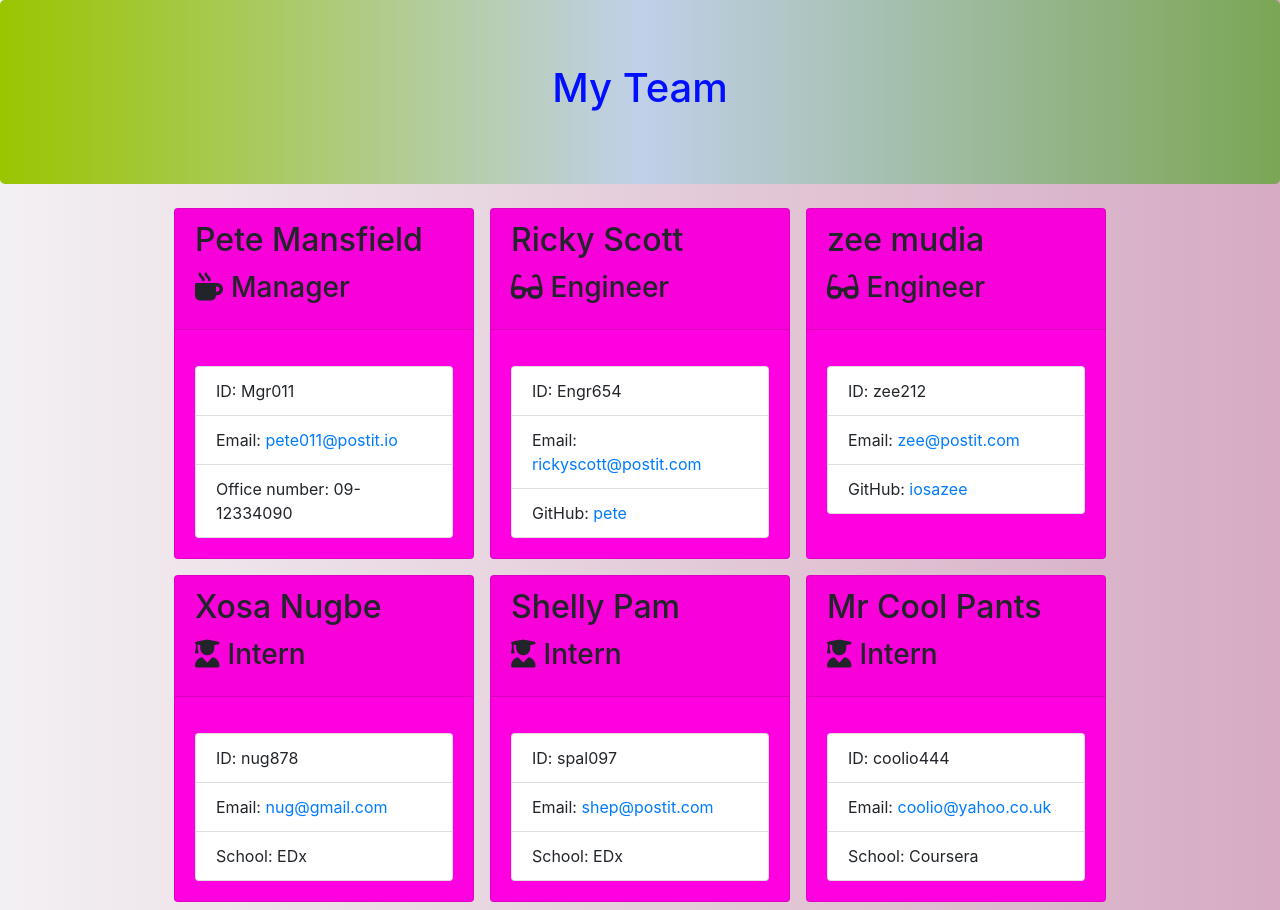
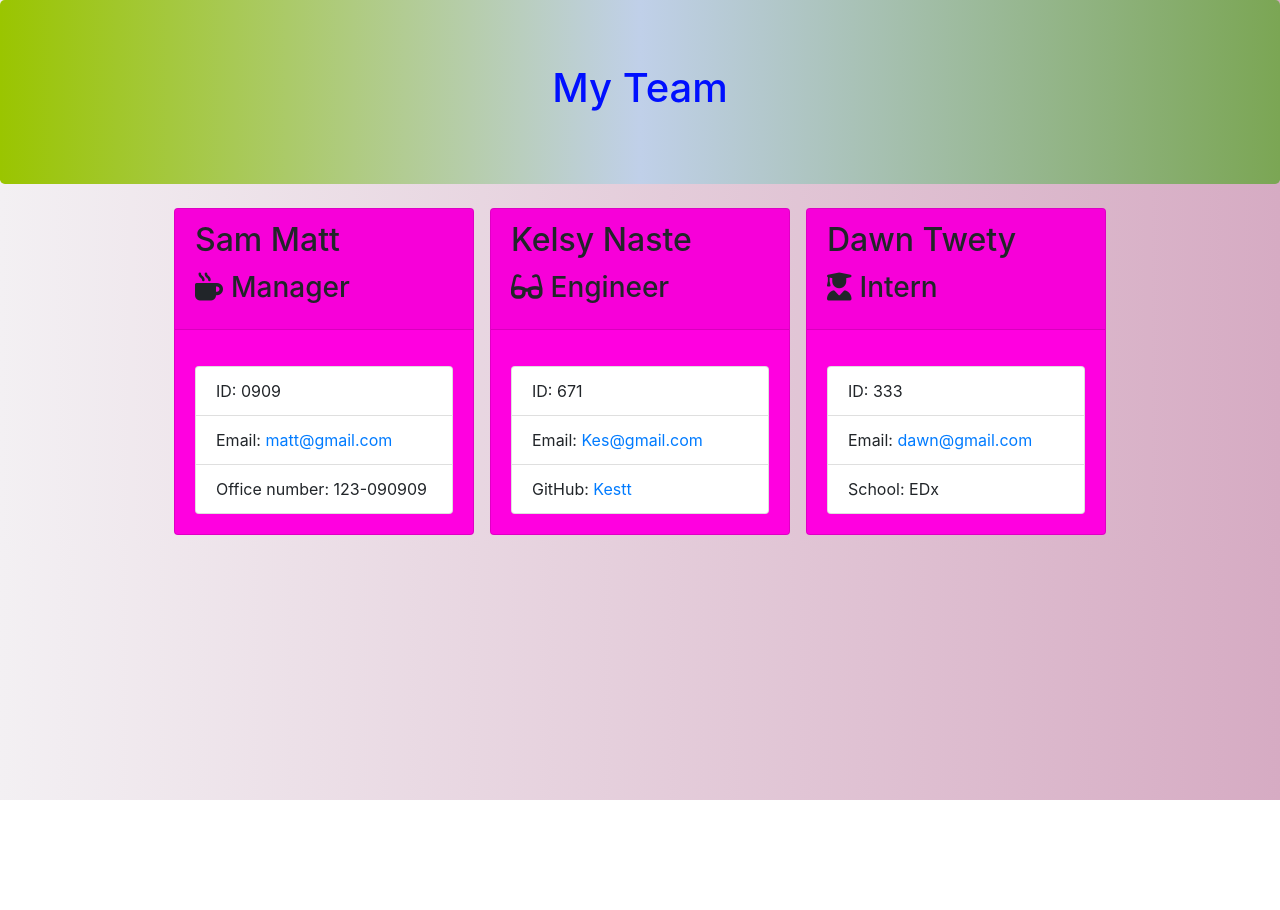
Before and after one commit to iosazee/Team-Profile-Generator, a website: page output/team.html in a window 1280 px wide. After the commit the page ends 800 px from the top, so only its background shows below. Drawn offline with nearby package versions, Linux system fonts and the light colour scheme.

Commit message:
edited readme

```diff
--- a/output/team.html
+++ b/output/team.html
@@ -27,84 +27,42 @@
 
         <div class="card employee-card">
         <div class="card-header">
-            <h2 class="card-title">Pete Mansfield</h2>
+            <h2 class="card-title">Sam Matt</h2>
             <h3 class="card-title"><i class="fas fa-mug-hot mr-2"></i>Manager</h3>
         </div>
         <div class="card-body">
             <ul class="list-group">
-                <li class="list-group-item">ID: Mgr011</li>
-                <li class="list-group-item">Email: <a href="mailto:pete011@postit.io">pete011@postit.io</a></li>
-                <li class="list-group-item">Office number: 09-12334090</li>
+                <li class="list-group-item">ID: 0909</li>
+                <li class="list-group-item">Email: <a href="mailto:matt@gmail.com">matt@gmail.com</a></li>
+                <li class="list-group-item">Office number: 123-090909</li>
             </ul>
         </div>
     </div>
 
         <div class="card employee-card">
     <div class="card-header">
-        <h2 class="card-title">Ricky Scott</h2>
+        <h2 class="card-title">Kelsy Naste</h2>
         <h3 class="card-title"><i class="fas fa-glasses mr-2"></i>Engineer</h3>
     </div>
     <div class="card-body">
         <ul class="list-group">
-            <li class="list-group-item">ID: Engr654</li>
-            <li class="list-group-item">Email: <a href="mailto:rickyscott@postit.com">rickyscott@postit.com</a></li>
-            <li class="list-group-item">GitHub: <a href="https://github.com/pete" target="_blank" rel="noopener noreferrer">pete</a></li>
+            <li class="list-group-item">ID: 671</li>
+            <li class="list-group-item">Email: <a href="mailto:Kes@gmail.com">Kes@gmail.com</a></li>
+            <li class="list-group-item">GitHub: <a href="https://github.com/Kestt" target="_blank" rel="noopener noreferrer">Kestt</a></li>
         </ul>
     </div>
 </div>
 
         <div class="card employee-card">
     <div class="card-header">
-        <h2 class="card-title">zee mudia</h2>
-        <h3 class="card-title"><i class="fas fa-glasses mr-2"></i>Engineer</h3>
-    </div>
-    <div class="card-body">
-        <ul class="list-group">
-            <li class="list-group-item">ID: zee212</li>
-            <li class="list-group-item">Email: <a href="mailto:zee@postit.com">zee@postit.com</a></li>
-            <li class="list-group-item">GitHub: <a href="https://github.com/iosazee" target="_blank" rel="noopener noreferrer">iosazee</a></li>
-        </ul>
-    </div>
-</div>
-
-        <div class="card employee-card">
-    <div class="card-header">
-        <h2 class="card-title">Xosa Nugbe</h2>
+        <h2 class="card-title">Dawn Twety</h2>
         <h3 class="card-title"><i class="fas fa-user-graduate mr-2"></i>Intern</h3>
     </div>
     <div class="card-body">
         <ul class="list-group">
-            <li class="list-group-item">ID: nug878</li>
-            <li class="list-group-item">Email: <a href="mailto:nug@gmail.com">nug@gmail.com</a></li>
+            <li class="list-group-item">ID: 333</li>
+            <li class="list-group-item">Email: <a href="mailto:dawn@gmail.com">dawn@gmail.com</a></li>
             <li class="list-group-item">School: EDx</li>
-        </ul>
-    </div>
-</div>
-
-        <div class="card employee-card">
-    <div class="card-header">
-        <h2 class="card-title">Shelly Pam</h2>
-        <h3 class="card-title"><i class="fas fa-user-graduate mr-2"></i>Intern</h3>
-    </div>
-    <div class="card-body">
-        <ul class="list-group">
-            <li class="list-group-item">ID: spal097</li>
-            <li class="list-group-item">Email: <a href="mailto:shep@postit.com">shep@postit.com</a></li>
-            <li class="list-group-item">School: EDx</li>
-        </ul>
-    </div>
-</div>
-
-        <div class="card employee-card">
-    <div class="card-header">
-        <h2 class="card-title">Mr Cool Pants</h2>
-        <h3 class="card-title"><i class="fas fa-user-graduate mr-2"></i>Intern</h3>
-    </div>
-    <div class="card-body">
-        <ul class="list-group">
-            <li class="list-group-item">ID: coolio444</li>
-            <li class="list-group-item">Email: <a href="mailto:coolio@yahoo.co.uk">coolio@yahoo.co.uk</a></li>
-            <li class="list-group-item">School: Coursera</li>
         </ul>
     </div>
 </div>
```
Also changed, not shown: README.md.
